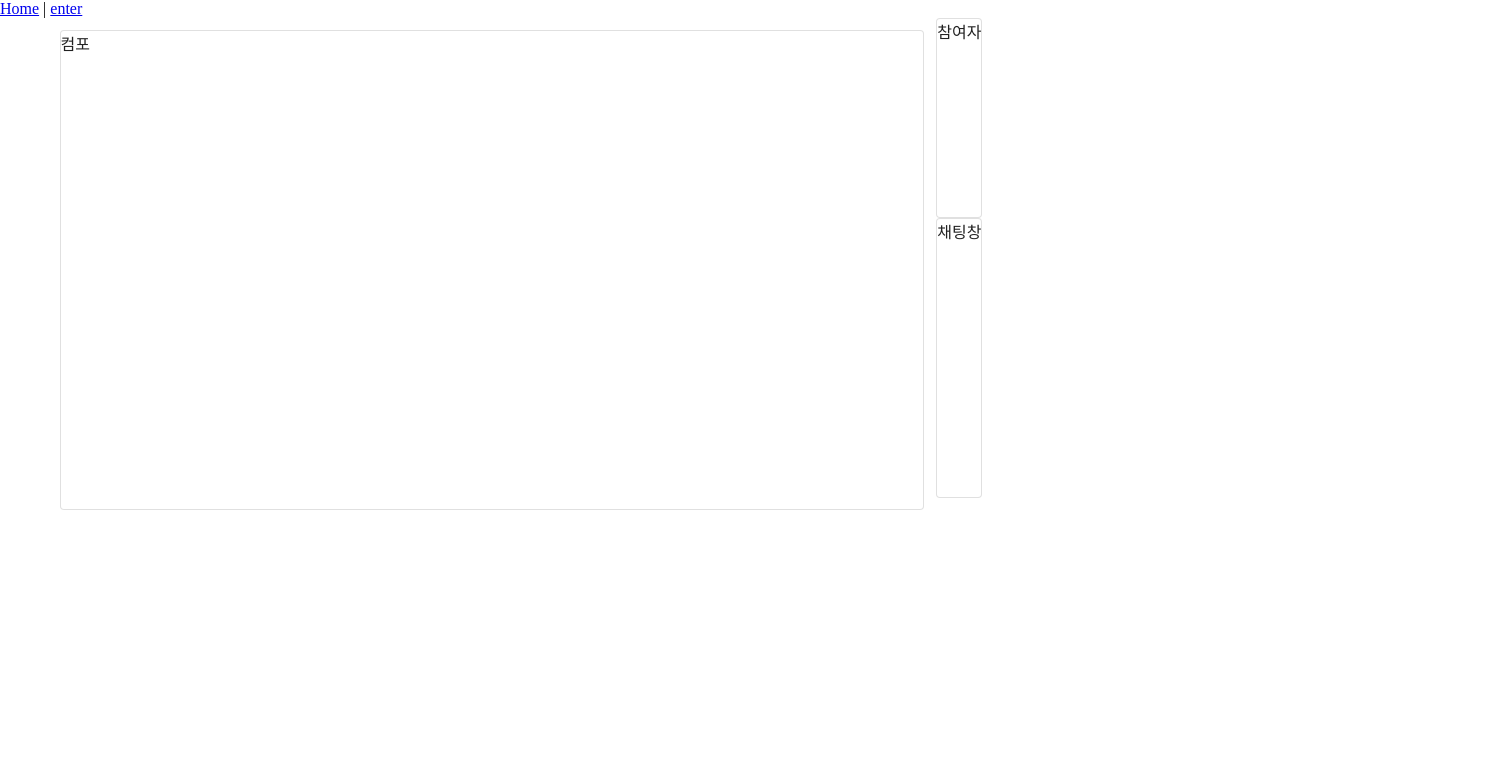
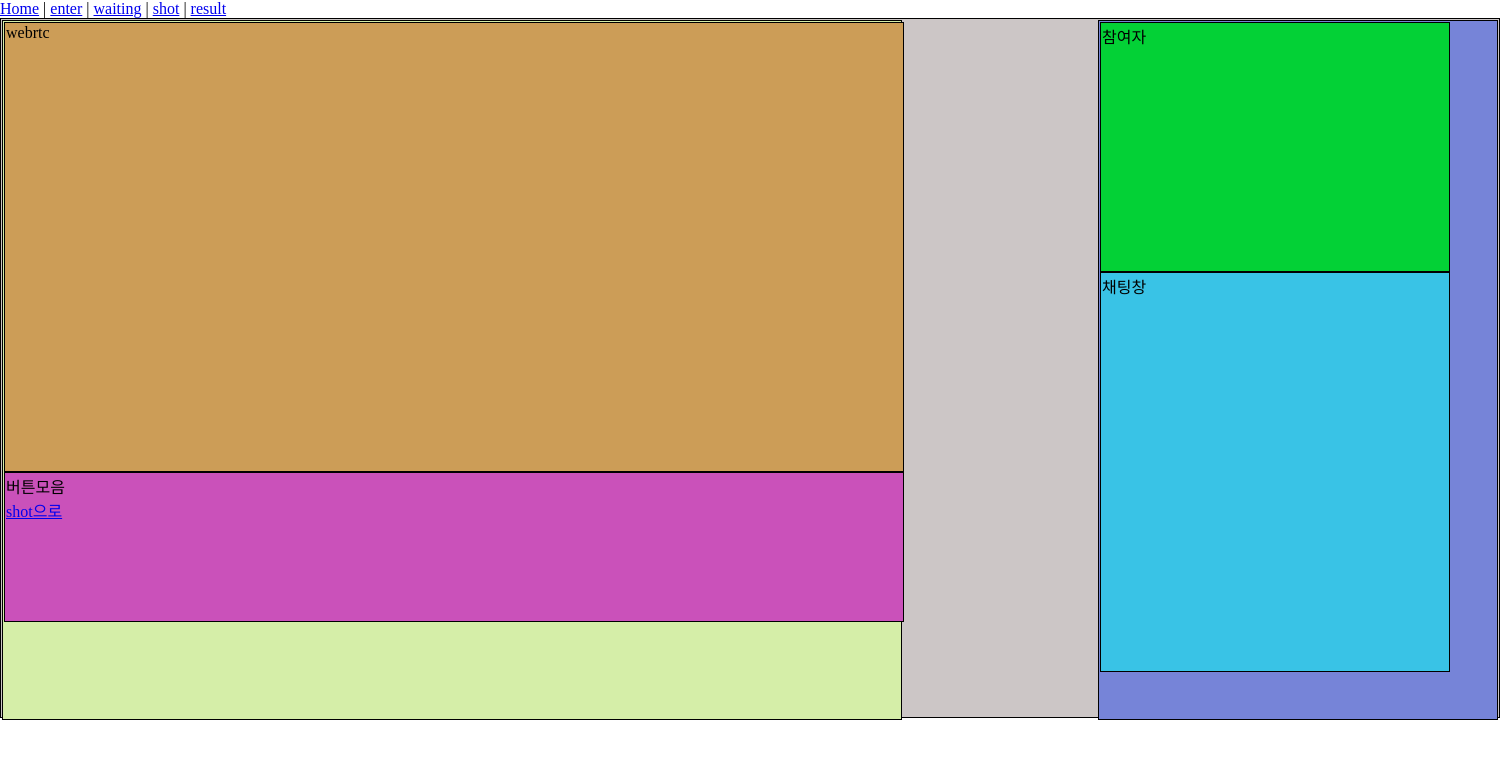
Before and after one commit to woozzangg/Moweb, a Vue app in the folder moweb_front/: page /waiting in a window 1280 px wide. Shown: the top 758 px of the page, 1500 px wide, since content can reach past the window. Built offline with nearby package versions, Linux system fonts and the light colour scheme.

Commit message:
Update: Component 구조 CSS스타일로 틀 만듬

```diff
--- a/moweb_front/src/App.vue
+++ b/moweb_front/src/App.vue
@@ -2,7 +2,10 @@
   <div id="app">
     <!-- <nav> -->
     <router-link to="/">Home</router-link> |
-    <router-link to="/enter">enter</router-link>
+    <router-link to="/enter">enter</router-link> |
+    <router-link to="/waiting">waiting</router-link> |
+    <router-link to="/shot">shot</router-link> |
+    <router-link to="/result">result</router-link>
     <!-- </nav> -->
     <router-view />
   </div>
--- a/moweb_front/src/views/ResultView.vue
+++ b/moweb_front/src/views/ResultView.vue
@@ -1,11 +1,22 @@
 <template>
-  <div class="result1">
-    <body>
-      <h1>결과 화면</h1>
-    </body>
+  <div class="maincon">
+    <div class="leftcon">
+      <div class="webrtc1">webrtc</div>
+      <div class="btnzip">
+        버튼모음
+        <div id="app">
+          <router-link to="/shot">다시찍기 shot으로</router-link>
+
+          <router-view />
+        </div>
+      </div>
+    </div>
+    <div class="rightcon">
+      <div class="members">참여자</div>
+      <div class="chattt">채팅창</div>
+    </div>
   </div>
 </template>
-
 <script>
 export default {
   name: "ResultView",
@@ -13,19 +24,61 @@ export default {
 </script>
 
 <style>
-.mint {
-  background-color: #12d3a9;
+.maincon {
+  background-color: rgb(204, 198, 198);
+  width: 1500px;
+  height: 700px;
+  float: left;
+  border: 1px solid rgb(0, 0, 0);
+  float: left;
+  padding: 1px;
 }
-.choco {
-  background-color: #563d34;
+.leftcon {
+  background-color: rgb(213, 238, 168);
+  width: 900px;
+  height: 700px;
+  float: left;
+  border: 1px solid rgb(0, 0, 0);
+  padding: 1px;
 }
-.background {
-  height: 500vh;
-  overflow: hidden;
-  margin: 0;
-  background-image: url("@/assets/mainpage.png");
-  background-size: cover;
-  background-repeat: no-repeat;
-  background-position: center;
+.rightcon {
+  background-color: rgb(118, 132, 216);
+  width: 400px;
+  height: 700px;
+  float: right;
+  border: 1px solid rgb(0, 0, 0);
+  padding: 1px;
+}
+.webrtc1 {
+  background-color: rgb(204, 157, 87);
+  width: 900px;
+  height: 450px;
+  float: center;
+  border: 1px solid rgb(0, 0, 0);
+  padding: 1px;
+}
+.btnzip {
+  background-color: rgb(202, 81, 186);
+  width: 900px;
+  height: 150px;
+  float: center;
+  border: 1px solid rgb(0, 0, 0);
+  padding: 1px;
+}
+.members {
+  background-color: rgb(3, 209, 54);
+  width: 350px;
+  height: 250px;
+  float: top;
+  border: 1px solid rgb(0, 0, 0);
+  padding: 1px;
+}
+.chattt {
+  background-color: rgb(57, 195, 230);
+  width: 350px;
+  height: 400px;
+  float: bottom;
+  border: 1px solid rgb(0, 0, 0);
+  padding: 1px;
 }
 </style>
--- a/moweb_front/src/views/ShotView.vue
+++ b/moweb_front/src/views/ShotView.vue
@@ -1,8 +1,20 @@
 <template>
-  <div class="shot1">
-    <body>
-      <h1>촬영 화면</h1>
-    </body>
+  <div class="maincon">
+    <div class="leftcon">
+      <div class="webrtc1">webrtc</div>
+      <div class="btnzip">
+        버튼모음
+        <div id="app">
+          <router-link to="/result">result 화면</router-link>
+
+          <router-view />
+        </div>
+      </div>
+    </div>
+    <div class="rightcon">
+      <div class="members">참여자</div>
+      <div class="chattt">채팅창</div>
+    </div>
   </div>
 </template>
 
@@ -13,19 +25,61 @@ export default {
 </script>
 
 <style>
-.mint {
-  background-color: #12d3a9;
+.maincon {
+  background-color: rgb(204, 198, 198);
+  width: 1500px;
+  height: 700px;
+  float: left;
+  border: 1px solid rgb(0, 0, 0);
+  float: left;
+  padding: 1px;
 }
-.choco {
-  background-color: #563d34;
+.leftcon {
+  background-color: rgb(213, 238, 168);
+  width: 900px;
+  height: 700px;
+  float: left;
+  border: 1px solid rgb(0, 0, 0);
+  padding: 1px;
 }
-.background {
-  height: 500vh;
-  overflow: hidden;
-  margin: 0;
-  background-image: url("@/assets/mainpage.png");
-  background-size: cover;
-  background-repeat: no-repeat;
-  background-position: center;
+.rightcon {
+  background-color: rgb(118, 132, 216);
+  width: 400px;
+  height: 700px;
+  float: right;
+  border: 1px solid rgb(0, 0, 0);
+  padding: 1px;
+}
+.webrtc1 {
+  background-color: rgb(204, 157, 87);
+  width: 900px;
+  height: 450px;
+  float: center;
+  border: 1px solid rgb(0, 0, 0);
+  padding: 1px;
+}
+.btnzip {
+  background-color: rgb(202, 81, 186);
+  width: 900px;
+  height: 150px;
+  float: center;
+  border: 1px solid rgb(0, 0, 0);
+  padding: 1px;
+}
+.members {
+  background-color: rgb(3, 209, 54);
+  width: 350px;
+  height: 250px;
+  float: top;
+  border: 1px solid rgb(0, 0, 0);
+  padding: 1px;
+}
+.chattt {
+  background-color: rgb(57, 195, 230);
+  width: 350px;
+  height: 400px;
+  float: bottom;
+  border: 1px solid rgb(0, 0, 0);
+  padding: 1px;
 }
 </style>
--- a/moweb_front/src/views/WaitingView.vue
+++ b/moweb_front/src/views/WaitingView.vue
@@ -1,28 +1,22 @@
 <template>
-  <v-container class="grey lighten-5">
-    <v-row rows="12">
-      <!-- no-gutters -->
-      <v-col cols="9">
-        <v-card class="pa-2" outlined tile height="60vh"> 컴포 </v-card>
-      </v-col>
-      <v-col cols="3">
-        <v-row class="pa-2" rows="6" cols="3">
-          <v-card class="ma-2" outlined tile height="25vh" weight="10vh">
-            참여자
-          </v-card>
-        </v-row>
-        <v-row rows="7">
-          <v-card class="pa-0" outlined tile height="35vh"> 채팅창</v-card>
-        </v-row>
-        <!-- <v-card class="pa-2" outlined tile height="70vh">
-          <v-row rows="9">123</v-row>
-          <v-row rows="3">11</v-row>
-        </v-card> -->
-      </v-col>
-    </v-row>
-  </v-container>
+  <div class="maincon">
+    <div class="leftcon">
+      <div class="webrtc1">webrtc</div>
+      <div class="btnzip">
+        버튼모음
+        <div id="app">
+          <router-link to="/shot">shot으로</router-link>
+
+          <router-view />
+        </div>
+      </div>
+    </div>
+    <div class="rightcon">
+      <div class="members">참여자</div>
+      <div class="chattt">채팅창</div>
+    </div>
+  </div>
 </template>
-
 <script>
 export default {
   name: "WaitingView",
@@ -30,19 +24,62 @@ export default {
 </script>
 
 <style>
-.mint {
-  background-color: #12d3a9;
+.maincon {
+  background-color: rgb(204, 198, 198);
+  width: 1500px;
+  height: 700px;
+  float: left;
+  border: 2px solid rgb(0, 0, 0);
+  padding: 3px;
 }
-.choco {
-  background-color: #563d34;
+.leftcon {
+  background-color: rgb(213, 238, 168);
+  width: 1040px;
+  height: 690px;
+  float: left;
+  border: 2px solid rgb(0, 0, 0);
+  padding: 3px;
 }
-.background {
-  height: 500vh;
-  overflow: hidden;
-  margin: 0;
-  background-image: url("@/assets/mainpage.png");
-  background-size: cover;
-  background-repeat: no-repeat;
-  background-position: center;
+.rightcon {
+  background-color: rgb(118, 132, 216);
+  width: 440px;
+  height: 690px;
+  float: right;
+  border: 2px solid rgb(0, 0, 0);
+  padding: 3px;
+}
+.webrtc1 {
+  background-color: rgb(204, 157, 87);
+  width: 1000px;
+  height: 450px;
+  float: center;
+  border: 2px solid rgb(0, 0, 0);
+  padding: 3px;
+}
+.btnzip {
+  background-color: rgb(202, 81, 186);
+  width: 1000px;
+  height: 150px;
+  float: center;
+  border: 2px solid rgb(0, 0, 0);
+  padding: 3px;
+}
+.members {
+  background-color: rgb(3, 209, 54);
+  width: 420px;
+  height: 250px;
+  float: top;
+  border: 2px solid rgb(0, 0, 0);
+  border-style: dotted;
+  padding: 3px;
+}
+.chattt {
+  background-color: rgb(57, 195, 230);
+  width: 420px;
+  height: 400px;
+  float: bottom;
+  border: 2px solid rgb(0, 0, 0);
+  border-style: dashed;
+  padding: 3px;
 }
 </style>
```
